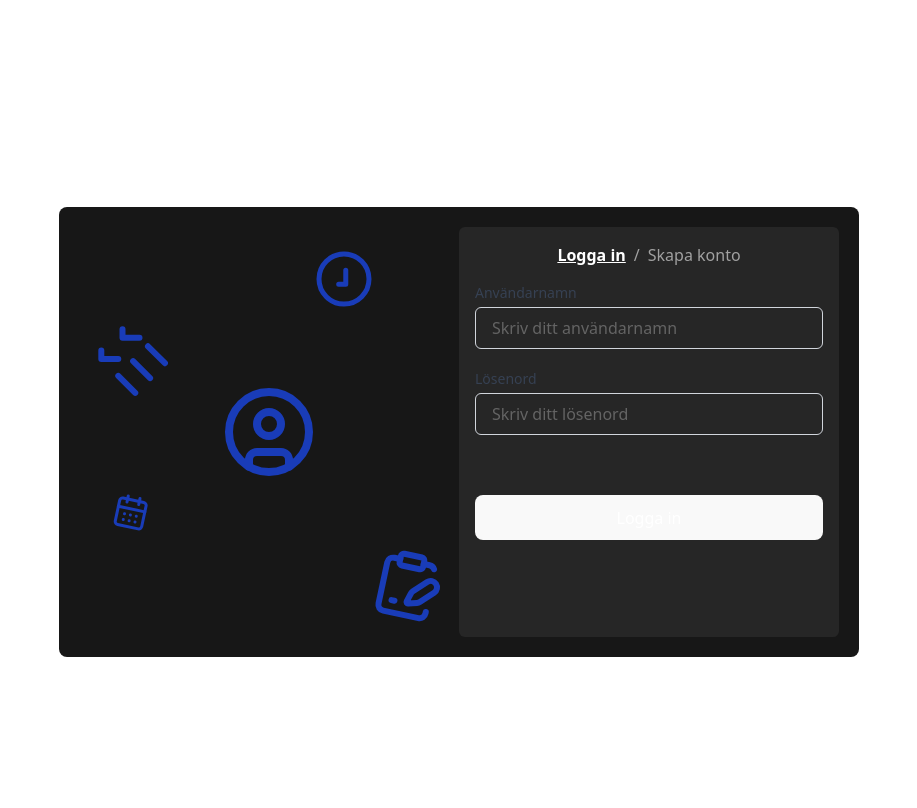
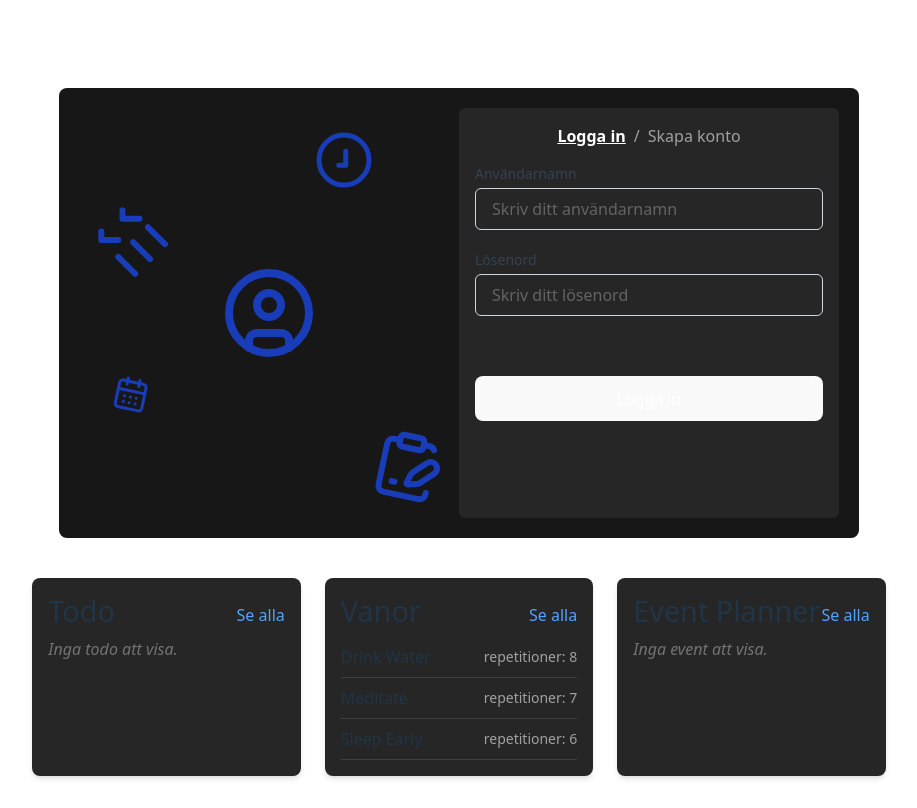
Before and after one commit to ArvidAlund/frontend-2-grupp-11, a React (Vite) app: page / in a window 1280 px wide. Shown: the whole page, without its empty margins (181-1098 px from the left). Built offline with nearby package versions, Linux system fonts and the light colour scheme; no server answers.

Commit message:
feature: homepage VG section implemented

```diff
--- /dev/null
+++ b/src/components/home/sumContainer.jsx
@@ -0,0 +1,39 @@
+import { Link } from "react-router-dom";
+
+const SumContainer = ({ titel, link, list, type }) => {
+  return (
+    <div className="bg-neutral-800 p-4 rounded-lg shadow-md">
+      <div className="flex justify-between items-center">
+        <h3 className="text-center mb-2">{titel}</h3>
+        <Link to={link} className="text-blue-400 hover:underline">
+          Se alla
+        </Link>
+      </div>
+      <ul>
+        {list.length > 0 ? (
+          list.map((item, index) => (
+            <li
+              key={index}
+              className="border-b border-neutral-700 py-2 flex justify-between items-center gap-2"
+            >
+              <p className="turnicate">{item.title}</p>
+              {type && (
+                <p className="text-sm text-neutral-400">
+                  {type === "habit"
+                    ? `repetitioner: ${item.repetitions}`
+                    : `datum: ${new Date(item.startDate).toLocaleDateString("sv-SE")}`}
+                </p>
+              )}
+            </li>
+          ))
+        ) : (
+          <li className="text-neutral-500 italic">
+            Inga {titel.toLowerCase().split(" ")[0]} att visa.
+          </li>
+        )}
+      </ul>
+    </div>
+  );
+};
+
+export default SumContainer;
--- a/src/lib/events.js
+++ b/src/lib/events.js
@@ -82,4 +82,14 @@ const updateEvent = (updatedEvent) => {
     return { success: true, events };
 };
 
-export { getEventsUserID, getGenericEvents, createEvent, deleteEvent, updateEvent };
+const getEventsUpcoming = (userId) => {
+    const now = new Date();
+    if (userId === null) {
+        const events = getGenericEvents();
+        return {success: true, events: events.sort((a, b) => new Date(a.startDate) - new Date(b.startDate)).filter(event => new Date(event.startDate) >= now).splice(0, 3)};
+    }
+    const events = getEventsUserID(userId);
+    return {success: true, events: events.sort((a, b) => new Date(a.startDate) - new Date(b.startDate)).filter(event => new Date(event.startDate) >= now).splice(0, 3)};
+}
+
+export { getEventsUserID, getGenericEvents, createEvent, deleteEvent, updateEvent, getEventsUpcoming };
--- a/src/pages/home.jsx
+++ b/src/pages/home.jsx
@@ -2,6 +2,9 @@ import { useState, useEffect } from "react";
 import { isUserLoggedIn, getUserbyId } from "../lib/auth";
 import { CalendarDays, CircleCheck, CircleUser, ClipboardPenLine, ListChecks } from "lucide-react";
 import LoginRegister from "../components/loginRegister/loginRegister";
+import SumContainer from "../components/home/sumContainer";
+import { getHabitsSortedByRepetitions } from "../lib/habits";
+import { getEventsUpcoming } from "../lib/events";
 
 const Home = () => {
   const [userId, setUserId] = useState(null);
@@ -9,6 +12,8 @@ const Home = () => {
   const [username, setUsername] = useState("");
   const [quote, setQuote] = useState("");
   const [author, setAuthor] = useState("");
+  const [habitsList, setHabitsList] = useState([]);
+  const [eventsList, setEventsList] = useState([]);
 
   useEffect(() => {
     const checkUserStatus = () => {
@@ -34,19 +39,34 @@ const Home = () => {
       }
 
     };
+
     checkUserStatus();
     getQuote();
   }, []);
+
+  useEffect(() => {
+    const habitRes = getHabitsSortedByRepetitions(userId);
+    if (habitRes.success) {
+      setHabitsList(habitRes.habits);
+      console.log(habitRes.habits);
+    }
+
+    const eventRes = getEventsUpcoming(userId);
+    if (eventRes.success) {
+      setEventsList(eventRes.events);
+      console.log(eventRes.events);
+    }
+  }, [userId]);
 
   if (loading) {
     return <div>Loading...</div>;
   }
 
   return (
-    <section className="min-h-[94vh] flex justify-center md:items-center">
+    <section className="min-h-[94vh] flex flex-col justify-center items-center">
       {!userId ? (
-        <div className="md:grid md:grid-cols-2 md:w-2/3 aspect-video md:bg-neutral-900 md:p-5 md:rounded-lg items-center w-[95vw] md:max-w-200 md:max-h-300">
-          <div className="relative *:text-blue-800 *:absolute w-full md:h-full h-1/3">
+        <div className="grid grid-rows-2 md:grid-rows-1 md:grid-cols-2 md:w-2/3 md:aspect-video md:bg-neutral-900 md:p-5 md:rounded-lg items-center w-[95vw] md:max-w-200 md:max-h-300">
+          <div className="relative *:text-blue-800 *:absolute w-full h-full">
             <CircleUser className="top-1/2 left-1/2 -translate-1/2 scale-400" />
             <CircleCheck className="left-2/3 top-10 scale-250 -rotate-45"/>
             <ListChecks className="left-10 top-30 scale-300 rotate-45"/>
@@ -58,14 +78,17 @@ const Home = () => {
           </div>
         </div>
       ) : (
-        <>
           <div className="md:max-w-1/2 max-w-[95vw] text-center">
             <h1>Välkommen {username}!</h1>
             <p className="mt-4 italic text-neutral-400">"{quote}"</p>
             <p className="text-neutral-500 mt-2">- {author}</p>
           </div>
-        </>
       )}
+      <div className="grid md:grid-cols-3 mt-10 gap-6 md:w-2/3 w-[95vw]">
+        <SumContainer titel="Todo" link="/todos" list={[]}/>
+        <SumContainer titel="Vanor" link="/habits" list={habitsList} type="habit"/>
+        <SumContainer titel="Event Planner" link="/event-planner" list={eventsList} type="event"/>
+      </div>
     </section>
   )
 };
```
Also changed, not shown: src/lib/habits.js.
